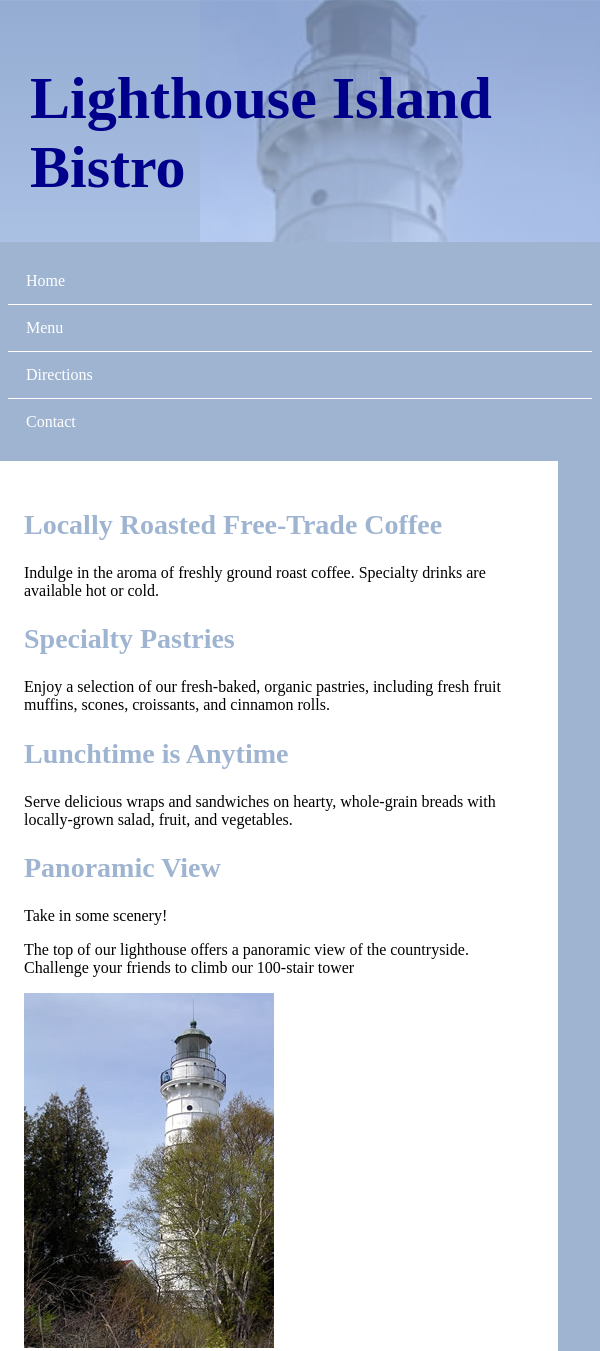
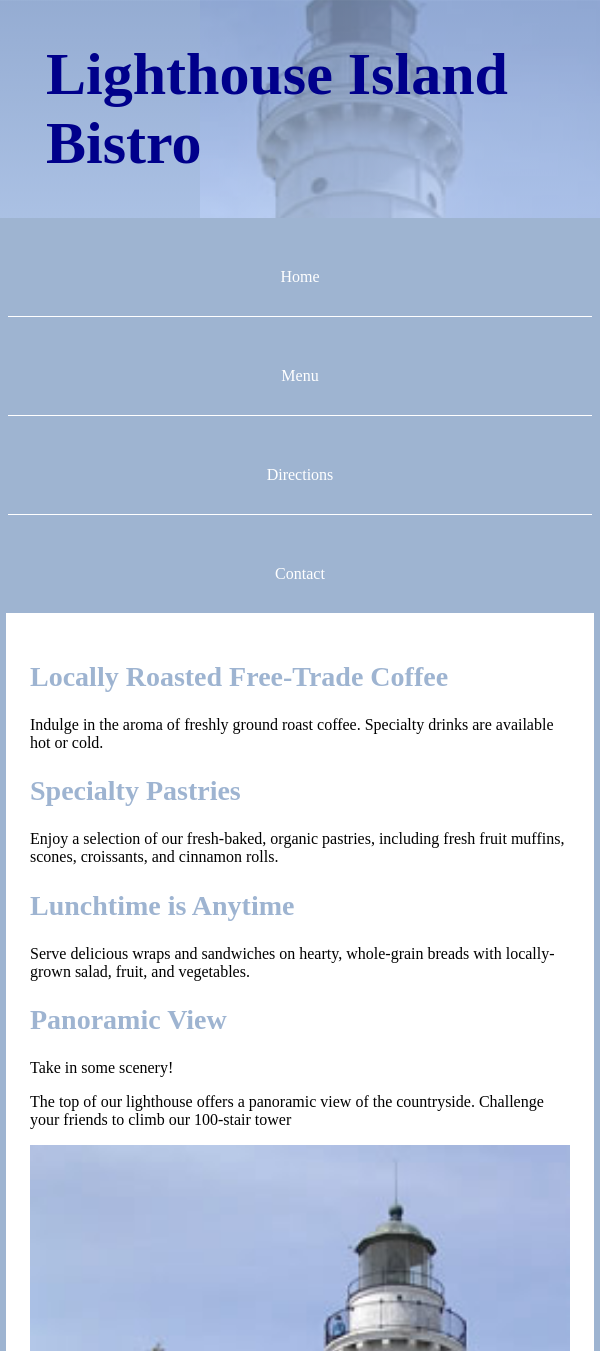
Before and after one commit to errixed/CPAN1340NF_lighthouse_island_bistro, a plain HTML site: page index.html in a window 600 px wide. Shown: the top 1351 px of the page. Drawn offline with Linux system fonts and the light colour scheme.

Commit message:
Rewrited using Grid

```diff
--- a/css/style.css
+++ b/css/style.css
@@ -1,15 +1,23 @@
 body {
     margin: 0;
-    background: #9eb4d1
+    background: #9eb4d1;
 }
 
 .container {
-    display: flex;
-    flex-direction: column;
+    display: grid;
+    grid-template-rows: auto 1fr auto;
+    grid-template-areas:
+        "header"
+        "content"
+        "footer";
+    min-height: 100vh;
 }
 
 header {
-    display: flex;
+    grid-area: header;
+    display: grid;
+    grid-template-columns: auto 1fr;
+    align-items: center;
     background-color: #859cc6;
 }
 
@@ -19,24 +27,30 @@ header img {
 }
 
 .title {
-    padding-top: 3vh;
+    padding-left: 16px;
     color: #2d3b4c;
     font-size: 6vw;
 }
 
 .content {
-    display: flex;
+    grid-area: content;
+    display: grid;
+    grid-template-columns: 160px 1fr;
 }
 
 nav {
-    flex: 0 0 160px;
     background: #e5bdc9cc;
-    align-self: flex-start;
+    height: 192px;
 }
 
 ul {
     list-style: none;
     padding: 0;
+    margin: 0;
+}
+
+nav ul {
+    display: grid;
 }
 
 a {
@@ -60,14 +74,32 @@ section {
     width: 100%;
 }
 
+article {
+    display: grid;
+    grid-template-columns: 1fr 270px;
+    column-gap: 16px;
+}
+
+article h2,
+article p {
+    grid-column: 1;
+}
+
 article h2 {
     color: #9eb4d1;
     font-size: 28px;
 }
 
 .desktop-img {
-    float: right;
-    width: 270px;
+    grid-column: 2;
+    grid-row: 1 / span 10;
+    align-self: start;
+}
+
+.desktop-img img,
+.mobile-img img {
+    width: 100%;
+    display: block;
 }
 
 .mobile-img {
@@ -75,57 +107,72 @@ article h2 {
 }
 
 footer {
+    grid-area: footer;
     background: #859cc6;
     text-align: center;
     padding: 10px 0;
+    width: 100%;
 }
 
-/* Table view */
+/* Tablet View */
 @media (max-width: 900px) and (min-width: 400px) {
-    .content {
-        flex-direction: column;
-    }
 
     header img {
         height: 150px;
         width: 200px;
     }
 
+    .content {
+        grid-template-columns: 1fr;
+    }
+
     nav {
-        flex: 0 0 auto;
         width: 100%;
+        height: auto;
         background: transparent;
     }
 
-    ul {
-        display: flex;
+    nav ul {
+        display: grid;
+        grid-template-columns: auto auto auto auto;
         justify-content: center;
+        column-gap: 8px;
     }
 
     li {
         border: none;
-        margin: 0 8px;
+        margin: 20px 8px 0 8px;
     }
 
     a {
         background: #e5bdc9;
+        padding: 30px;
+        text-align: center;
     }
 }
 
-/* Mobile view */
+/* Mobile View */
 @media (max-width: 600px) {
+
     header {
         background: linear-gradient(rgba(143, 167, 211, 0.6), rgba(179, 201, 240, 0.6)),
             url('../images/lighthouselogo.jpg') center/cover no-repeat;
         background-position: calc(100% + 200px) center;
+        grid-template-columns: 1fr;
     }
 
     header img {
         display: none;
     }
 
+    .title {
+        margin-left: 5%;
+        font-size: 10vw;
+        color: darkblue;
+    }
+
     .content {
-        flex-direction: column;
+        grid-template-columns: 1fr;
     }
 
     nav {
@@ -134,7 +181,8 @@ footer {
     }
 
     nav ul {
-        display: block;
+        display: grid;
+        grid-template-columns: 1fr;
     }
 
     nav li {
@@ -145,24 +193,21 @@ footer {
         background: none;
     }
 
+    article {
+        display: block;
+    }
+
     .desktop-img {
         display: none;
     }
 
     .mobile-img {
         display: block;
-        float: none;
-        width: 100%;
         margin: 0 0 16px 0;
     }
 
-    .title {
-        margin-left: 5%;
-        font-size: 10vw;
-        color: darkblue;
-    }
-
     section {
-        width: 85%;
+        width: 90%;
+        margin: 0 auto;
     }
 }
```
